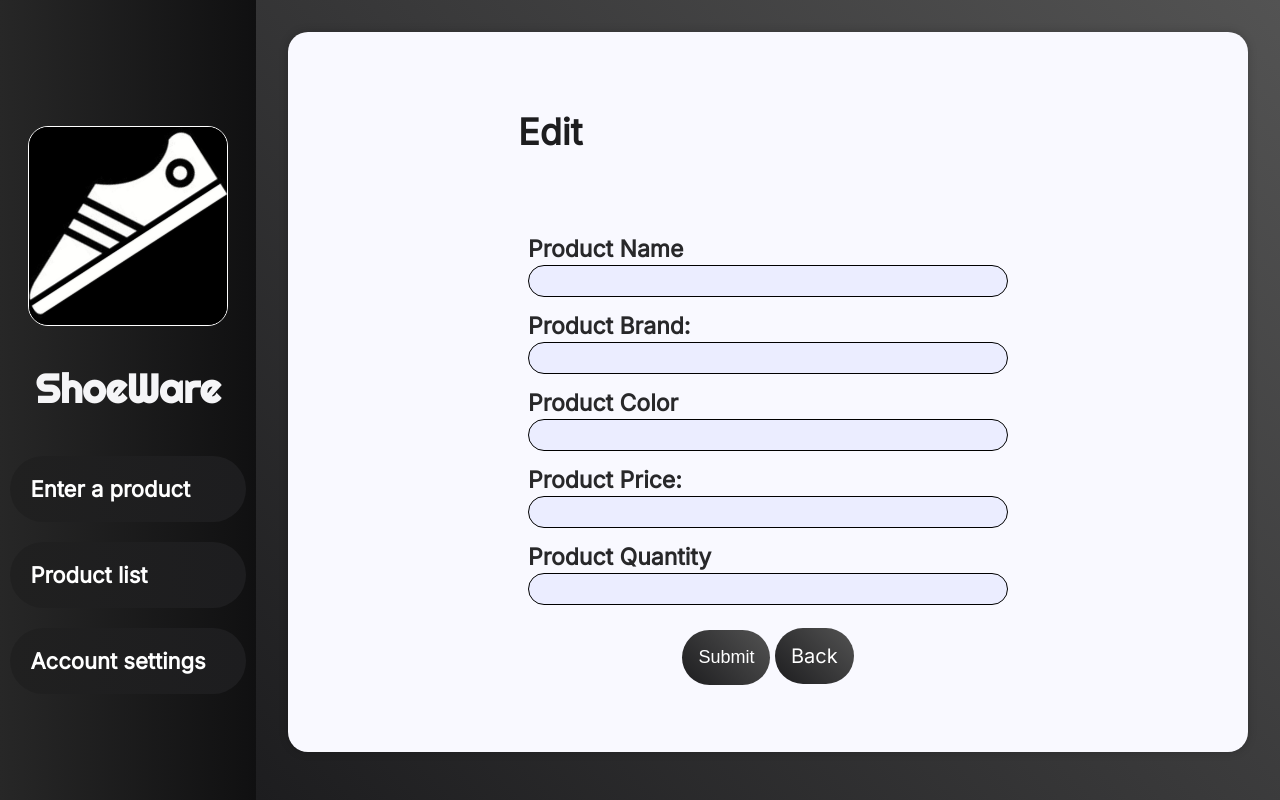
After one commit to rafimps18/ShoeWare-PIMS, a PHP site: page /edit.php?pid=1 in a window 1280 px wide. The commit adds this page. Run offline with PHP 8.4, Linux system fonts and the light colour scheme; data that the repository does not hold is empty.

Commit message:
Added edit.php and added styling

```diff
--- a/css/style.css
+++ b/css/style.css
@@ -386,6 +386,7 @@ h1.company-name-navbar {
 }
 
 #popup {
+  visibility: hidden;
   position: fixed;
   border-radius: 15px;
   top: 48%;
@@ -441,7 +442,7 @@ h1.company-name-navbar {
 #products tr,
 #products th {
   text-align: center;
-  border: 1px solid #e2e2e2;
+  border: 1px solid #929292;
   background-color: #f5f5f7;
 }
 
@@ -517,4 +518,25 @@ h1.company-name-navbar {
 .delete:hover {
   background-color: rgb(224, 91, 91);
   font-weight: bold;
+}
+
+/* edit.php styling*/
+.back, .editFormSubmit {
+  text-decoration: none;
+  border: none;
+  margin-top: 10px;
+  background: linear-gradient(45deg, #1d1d1f, #535353);
+  color: white;
+  padding: 1rem;
+  border-radius: 100px;
+  text-align: center;
+  font-size: 20px;
+  height: 55px;
+  cursor: pointer;
+}
+
+.back:hover, .editFormSubmit:hover {
+  font-weight: bolder;
+  background: linear-gradient(90deg, rgb(230, 230, 230), #a5a5a5);
+  color: black;
 }/*# sourceMappingURL=style.css.map */
--- a/css/style.scss
+++ b/css/style.scss
@@ -430,6 +430,7 @@ h1.company-name-navbar {
 }
 
 #popup {
+  visibility: hidden;
   position: fixed;
   border-radius: 15px;
   top: 48%;
@@ -486,7 +487,7 @@ h1.company-name-navbar {
 #products tr,
 #products th {
   text-align: center;
-  border: 1px solid #e2e2e2;
+  border: 1px solid #929292;
   background-color: #f5f5f7;
 }
 
@@ -564,3 +565,25 @@ h1.company-name-navbar {
   background-color: rgb(224, 91, 91);
   font-weight: bold;
 }
+
+/* edit.php styling*/
+
+.back, .editFormSubmit {
+  text-decoration: none;
+  border: none;
+  margin-top: 10px;
+  background: linear-gradient(45deg, $primary-color, $secondary-color);
+  color: white;
+  padding: 1rem;
+  border-radius: 100px;
+  text-align: center;
+  font-size: 20px;
+  height: 55px;
+  cursor: pointer;
+}
+
+.back:hover, .editFormSubmit:hover {
+  font-weight: bolder;
+  background: linear-gradient(90deg, rgb(230, 230, 230), #a5a5a5);
+  color: black;
+}
--- a/database.php
+++ b/database.php
@@ -63,7 +63,7 @@ include_once 'navbar.php';
                     <?php echo $row['pquantity'] ?>
                 </td>
                 <td>
-                    <a class="edit" href="include\database\edit-form.php?pid=<?php echo $row['pid']; ?>">Edit</a>
+                    <a class="edit" href="edit.php?pid=<?php echo $row['pid']; ?>">Edit</a>
                     <a class="delete" href="includes\database\delete-inc.php?pid=<?php echo $row['pid']; ?>">Delete</a>
                 </td>
             </tr>
--- /dev/null
+++ b/edit.php
@@ -0,0 +1,53 @@
+<?php
+require '.\dbconfig\config.php';
+$pid = $_GET['pid'];
+$query = mysqli_query($con, "SELECT * FROM products2 WHERE pid='$pid'");
+$row = mysqli_fetch_array($query);
+include_once 'navbar.php';
+?>
+
+<body>
+    <div class="content-container">
+        <div class="form-container">
+            <div class="form-header">
+                <h1 class="formh1">Edit
+                    <?php echo $row['pname'] ?>
+                    <?php echo $row['pbrand'] ?>
+                </h1>
+            </div>
+
+            <form class="product-information-form" method="POST"
+                action="./includes/database/update-inc.php?pid=<?php echo $pid; ?>">
+                <div class="information-form-content">
+                    <div class="pform-item">
+                        <label class="pformLabel" for="pname">Product Name</label>
+                        <input class="pformInput" type="text" value="<?php echo $row['pname']; ?>" name="pname">
+                    </div>
+                    <div class="pform-item">
+                        <label class="pformLabel" for="pbrand">Product Brand:</label>
+                        <input class="pformInput" type="text" value="<?php echo $row['pbrand']; ?>" name="pbrand">
+                    </div>
+                    <div class="pform-item">
+                        <label class="pformLabel" for="pcolor">Product Color</label>
+                        <input class="pformInput" type="text" value="<?php echo $row['pcolor']; ?>" name="pcolor">
+                    </div>
+                    <div class="pform-item">
+                        <label class="pformLabel" for="price">Product Price:</label>
+                        <input class="pformInput" type="text" value="<?php echo $row['price']; ?>" name="price">
+                    </div>
+                    <div class="pform-item">
+                        <label class="pformLabel" for="pquantity">Product Quantity</label>
+                        <input class="pformInput" type="text" value="<?php echo $row['pquantity']; ?>" name="pquantity">
+                    </div>
+
+                    <center>
+                        <button id="btn-submit-edit-form" class="editFormSubmit" type="submit" name="submit">Submit</button>
+                        <a class="back" href="database.php">Back</a>
+                    </center>
+                </div>
+            </form>
+        </div>
+    </div>
+</body>
+
+</html>
--- a/includes/database/edit-inc.php
+++ b/includes/database/update-inc.php
@@ -1,5 +1,5 @@
 <?php
-require 'dbconfig\config.php';
+require '..\..\dbconfig\config.php';
 $pid = $_GET['pid'];
 
 $pname = $_POST['pname'];
```
Also changed, not shown: search-results.php (+4 -4 lines), 1 other file.
